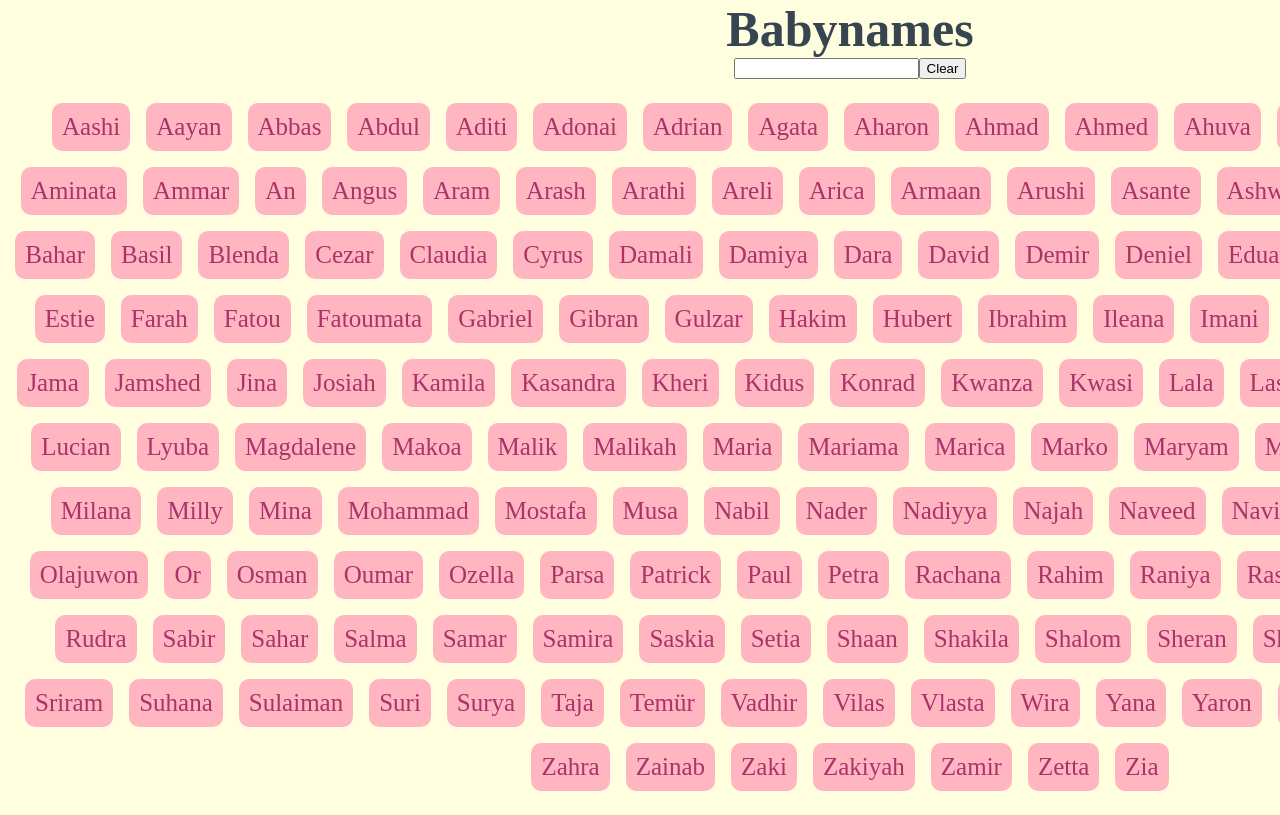
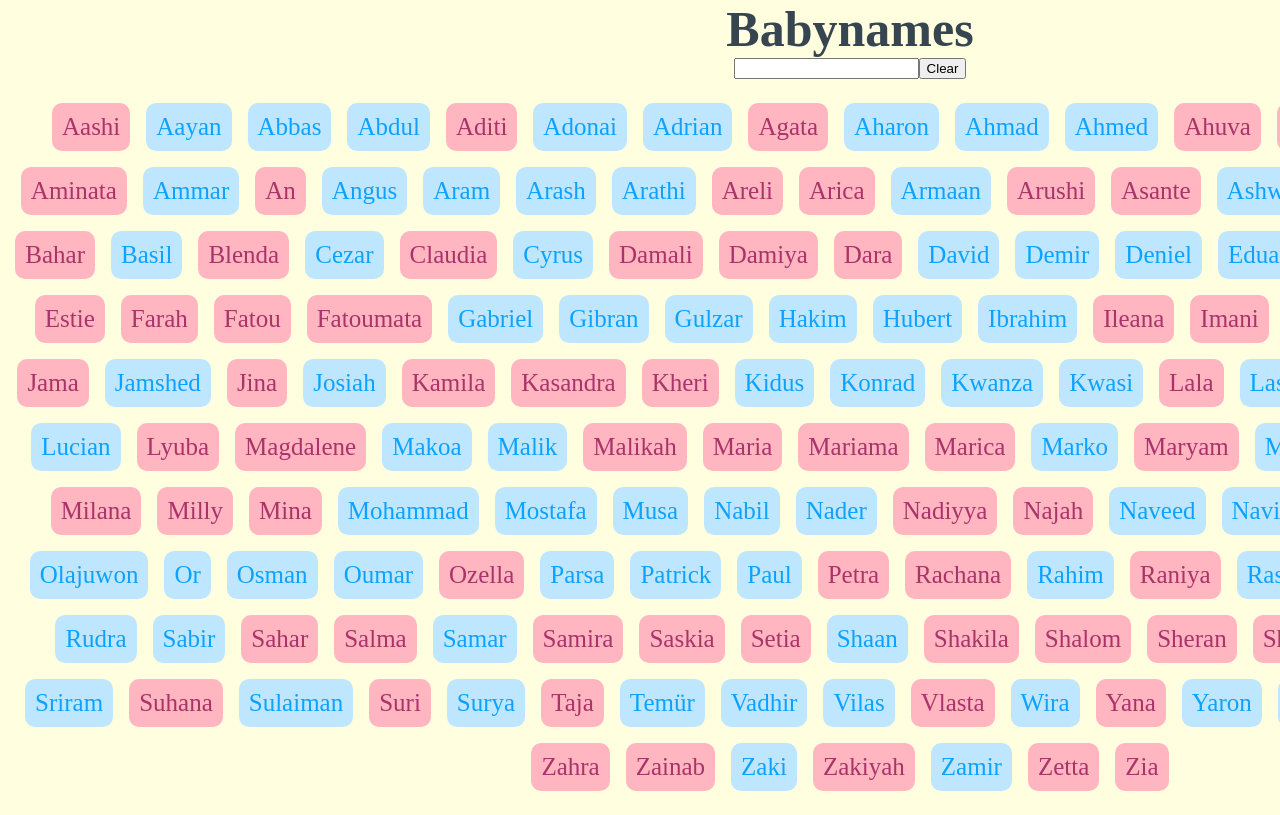
Before and after one commit to christian-2009/baby-names-react, a React (Create React App) app: page / in a window 1280 px wide. Shown: the top 815 px of the page. Built offline with nearby package versions, Linux system fonts and the light colour scheme.

Commit message:
fixed colour error with males

```diff
--- a/src/components/BabyName.tsx
+++ b/src/components/BabyName.tsx
@@ -8,7 +8,7 @@ export default function BabyName(props: BabyInfo): JSX.Element{
         return (
            <>
             {props.sex === 'f' && <p className='female-style'>{props.name}</p>}
-            {props.sex === 'm' && <p className='female-style'>{props.name}</p>}
+            {props.sex === 'm' && <p className='male-style'>{props.name}</p>}
            </>
         )
 }
```
